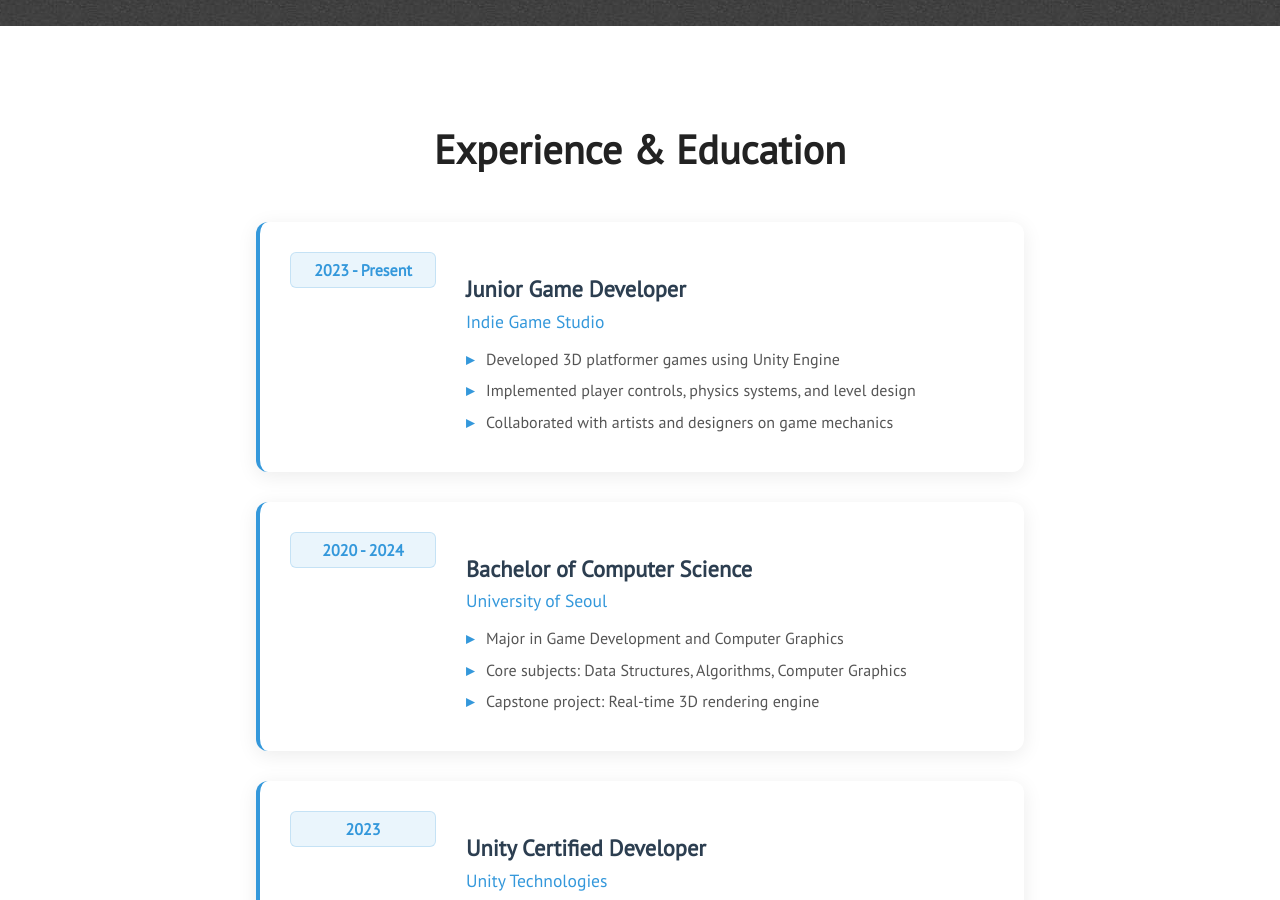
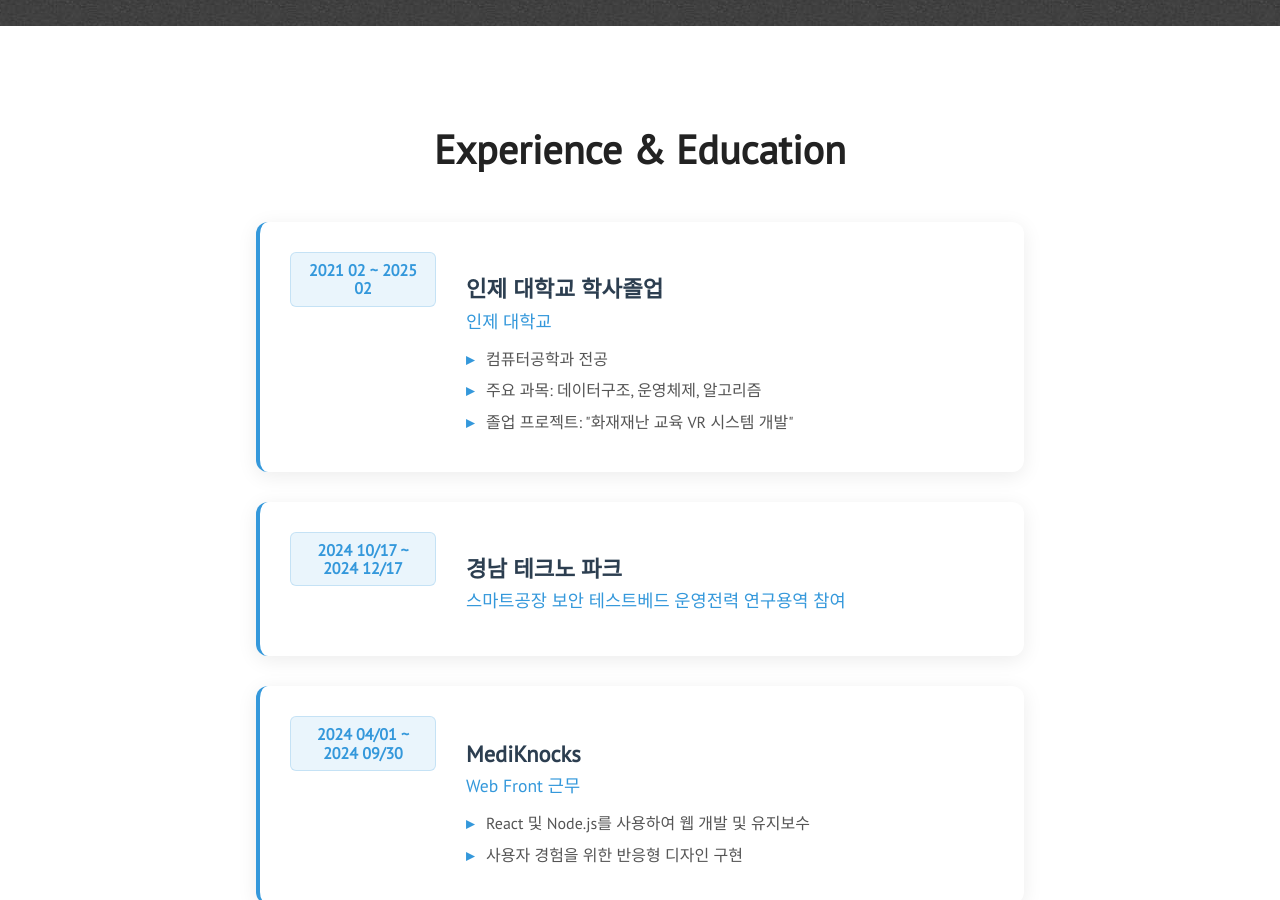
Before and after one commit to eye2ffect/eye2ffect.github.io, a Jekyll site: the page built from index.html, in a window 1280 px wide and 900 px high, scrolled down 2874 px. Built offline with Jekyll 4.4.1, drawn with Linux system fonts in a browser that asks for light colours; nearby versions of some CDN libraries; some of the changed text lies outside the part shown.

Commit message:
내용수정

```diff
--- a/_config.yml
+++ b/_config.yml
@@ -16,6 +16,3 @@
 
 # absolute or relative
 profile_picture: assets/images/pp.jpg
-
-# Google Analytics ID
-google_analytics:
--- a/_includes/about.html
+++ b/_includes/about.html
@@ -19,9 +19,9 @@
                 🎮 I'm a Game Developer, still I interested in Graphics Programming and Engine Development.
             </p>
             <p class="paragraph-text justify-text">
-                Blog<a href="https://muksal2000.tistory.com/">https://muksal2000.tistory.com/</a>에서 최근 관심사와 활동에 대해 글을 쓰고 있습니다.
-                Project <a href="https://github.com/eye2ffect">GitHub</a>에 올리고 있습니다.
-                이메일 주소는 이 페이지 <span class="extra-link"><a href="#extra">하단</a></span>에서 확인하실 수 있습니다.
+                Blog <a href="https://muksal2000.tistory.com/">https://muksal2000.tistory.com/</a>에서 최근 관심사와 활동에 대해 글을 쓰고 있습니다.
+                Project 는 <a href="https://github.com/eye2ffect">GitHub</a>에 올리고 있습니다.
+                이메일 주소는 <a href="">GitHub</a>에 올리고 있습니다.에서 확인하실 수 있습니다.
             </p>
         </div>
     </section>
--- a/_includes/education.html
+++ b/_includes/education.html
@@ -4,56 +4,43 @@
             <div class="section-heading">Experience & Education</div>
 
             <div class="experience-grid">
-                <div class="experience-item">
-                    <div class="experience-period">2023 - Present</div>
+
+
+               <div class="experience-item">
+                    <div class="experience-period">2021 02 ~ 2025 02</div>
                     <div class="experience-content">
-                        <h3 class="experience-title">Junior Game Developer</h3>
-                        <div class="experience-company">Indie Game Studio</div>
+                        <h3 class="experience-title">인제 대학교 학사졸업</h3>
+                        <div class="experience-company">인제 대학교</div>
                         <ul class="experience-description">
-                            <li>Developed 3D platformer games using Unity Engine</li>
-                            <li>Implemented player controls, physics systems, and level design</li>
-                            <li>Collaborated with artists and designers on game mechanics</li>
+                            <li>컴퓨터공학과 전공</li>
+                            <li>주요 과목: 데이터구조, 운영체제, 알고리즘</li>
+                            <li>졸업 프로젝트: "화재재난 교육 VR 시스템 개발"</li>
                         </ul>
                     </div>
                 </div>
 
                 <div class="experience-item">
-                    <div class="experience-period">2020 - 2024</div>
+                    <div class="experience-period">2024 10/17 ~ 2024 12/17 </div>
                     <div class="experience-content">
-                        <h3 class="experience-title">Bachelor of Computer Science</h3>
-                        <div class="experience-company">University of Seoul</div>
+                        <h3 class="experience-title">경남 테크노 파크</h3>
+                        <div class="experience-company">스마트공장 보안 테스트베드 운영전력 연구용역 참여</div>
+                    </div>
+                </div>
+
+                <div class="experience-item">
+                    <div class="experience-period">2024 04/01 ~ 2024 09/30</div>
+                    <div class="experience-content">
+                        <h3 class="experience-title">MediKnocks</h3>
+                        <div class="experience-company">Web Front 근무</div>
                         <ul class="experience-description">
-                            <li>Major in Game Development and Computer Graphics</li>
-                            <li>Core subjects: Data Structures, Algorithms, Computer Graphics</li>
-                            <li>Capstone project: Real-time 3D rendering engine</li>
+                            <li>React 및 Node.js를 사용하여 웹 개발 및 유지보수</li>
+                            <li>사용자 경험을 위한 반응형 디자인 구현</li>
                         </ul>
                     </div>
                 </div>
 
-                <div class="experience-item">
-                    <div class="experience-period">2023</div>
-                    <div class="experience-content">
-                        <h3 class="experience-title">Unity Certified Developer</h3>
-                        <div class="experience-company">Unity Technologies</div>
-                        <ul class="experience-description">
-                            <li>6-month intensive Unity game development course</li>
-                            <li>Built complete games from concept to deployment</li>
-                            <li>Specialized in 3D graphics and physics simulation</li>
-                        </ul>
-                    </div>
-                </div>
 
-                <div class="experience-item">
-                    <div class="experience-period">2022</div>
-                    <div class="experience-content">
-                        <h3 class="experience-title">Graphics Programming Workshop</h3>
-                        <div class="experience-company">Graphics Programming Study Group</div>
-                        <ul class="experience-description">
-                            <li>Advanced OpenGL and shader programming</li>
-                            <li>Real-time rendering techniques and optimization</li>
-                            <li>Built custom rendering pipeline from scratch</li>
-                        </ul>
-                    </div>
+
                 </div>
             </div>
         </div>
--- a/_includes/extra.html
+++ b/_includes/extra.html
@@ -3,11 +3,11 @@
         <div>
             <div class="section-heading" id="chat-text">Contact</div>
             <p class="paragraph-text justify-text">
-                I'd love to game;
+                이력서 및 연락처 정보는 아래 링크를 통해 확인할 수 있습니다. 추가적인 문의 사항이 있으시면 언제든지 연락 주시기 바랍니다.
             </p>
 
             <p class="paragraph-text justify-text">
-                My resume is available here: <a href="https://drive.google.com/file/d/1diW3d3maaS3DX07PWJ6FxRIM_o66mic-/view?usp=drive_link/resume/resume.pdf">PDF</a>
+                이력서 다운: <a href="https://drive.google.com/file/d/1diW3d3maaS3DX07PWJ6FxRIM_o66mic-/view?usp=drive_link/resume/resume.pdf">PDF</a>
             </p>
             <div class="extra-links">
                 <span class="hint--bottom bottom-link" aria-label="Email">
--- a/_includes/skills.html
+++ b/_includes/skills.html
@@ -6,44 +6,23 @@
 
             <div class="skills-grid">
                 <div class="what-i-do">
-                    <h3 class="center-align skills-subsection">요약</h3>
+                    <h3 class="center-align skills-subsection">Summary</h3>
                     <p class="paragraph-text center-align">
-                        게임 개발에 관심이 많은 개발자입니다. 주로 C++와 Unity를 사용하여 게임을 개발하고 있으며,
-                        컴퓨터 그래픽스와 게임 엔진에 대해 학습하고 있습니다.
+                        게임 개발에 관심이 많은 개발자입니다. 주로 C++을 활용하여 객체지향 프로그래밍과 데이터구조 및 알고리즘을 학습하고 있습니다.
                     </p>
                 </div>
                 <div class="technical-skills">
                     <h3 class="center-align skills-subsection">Technical</h3>
                     <div class="progress-bars">
-                        <div class="skillbar clearfix" data-percent="90%">
+                        <div class="skillbar clearfix" data-percent="60%">
                             <div class="skillbar-title" style="background: #2980b9;"><span>C++</span></div>
                             <div class="skillbar-bar" style="background: #3498db;"></div>
-                            <div class="skill-bar-percent">90%</div>
+                            <div class="skill-bar-percent">60%</div>
                         </div>
 
-                        <div class="skillbar clearfix" data-percent="85%">
-                            <div class="skillbar-title" style="background: #2980b9;"><span>C#</span></div>
-                            <div class="skillbar-bar" style="background: #3498db;"></div>
-                            <div class="skill-bar-percent">85%</div>
-                        </div>
 
-                        <div class="skillbar clearfix" data-percent="80%">
-                            <div class="skillbar-title" style="background: #2980b9;"><span>Unity</span></div>
-                            <div class="skillbar-bar" style="background: #3498db;"></div>
-                            <div class="skill-bar-percent">80%</div>
-                        </div>
 
-                        <div class="skillbar clearfix" data-percent="75%">
-                            <div class="skillbar-title" style="background: #f39c12;"><span>Python</span></div>
-                            <div class="skillbar-bar" style="background: #f1c40f;"></div>
-                            <div class="skill-bar-percent">75%</div>
-                        </div>
 
-                        <div class="skillbar clearfix" data-percent="70%">
-                            <div class="skillbar-title" style="background: #e74c3c;"><span>OpenGL</span></div>
-                            <div class="skillbar-bar" style="background: #e67e22;"></div>
-                            <div class="skill-bar-percent">70%</div>
-                        </div>
                     </div>
                 </div>
             </div>
```
Also changed, not shown: README.md.
